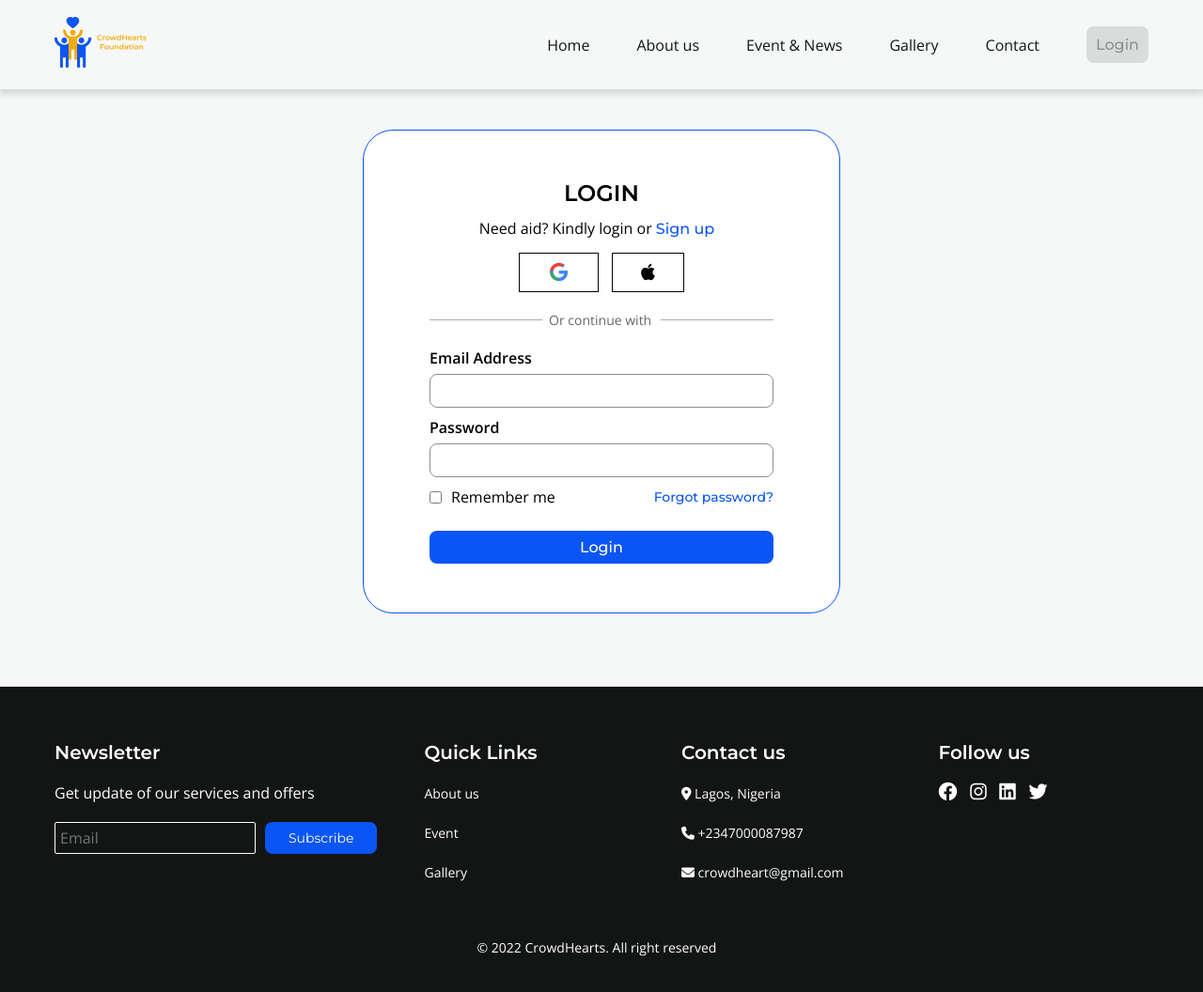
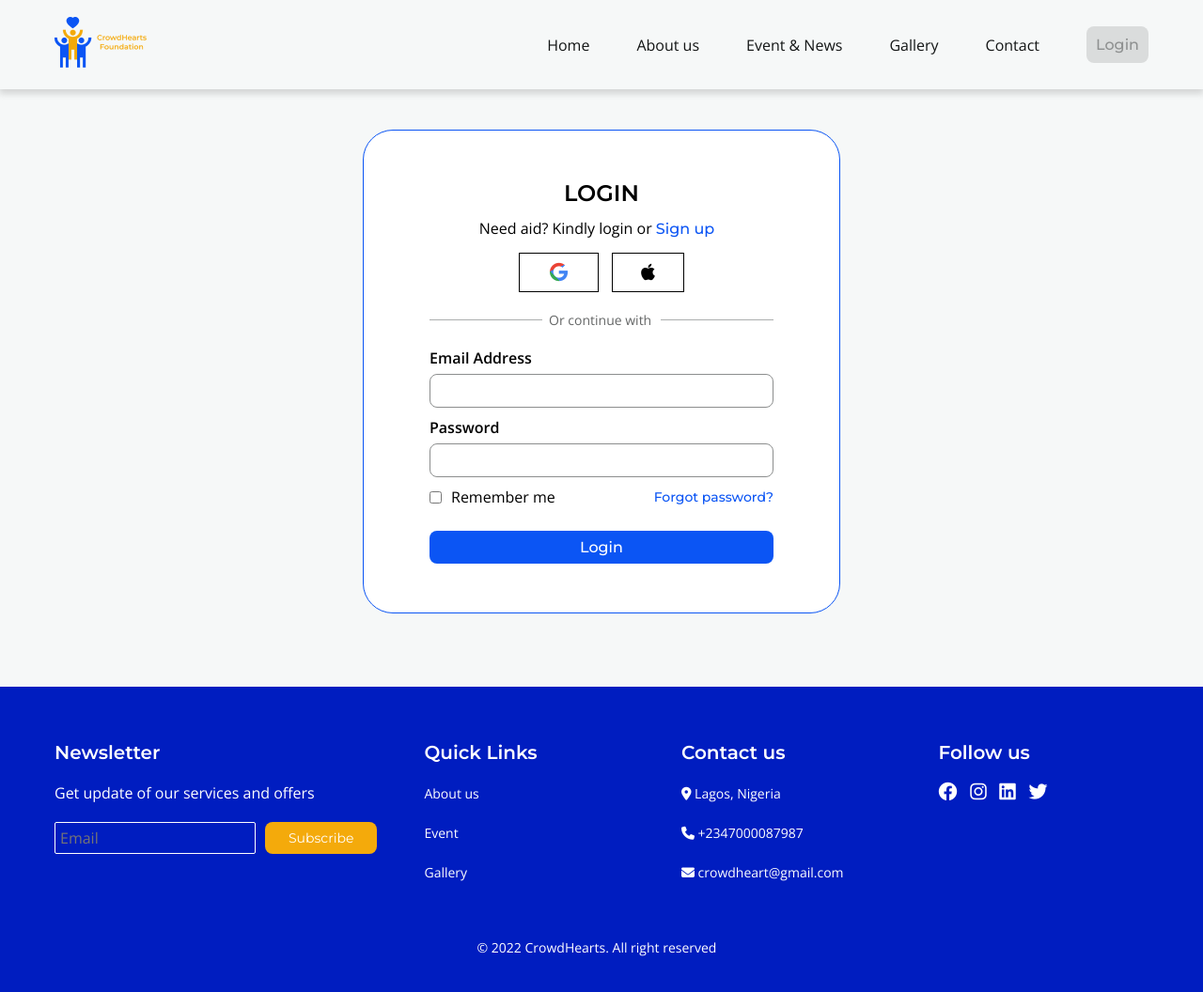
Before and after one commit to DeGuzman7/crowdheart-login-page, a plain HTML site: page index.html in a window 1280 px wide. Shown: the whole page at 94% size. Drawn offline with nearby package versions, Linux system fonts and the light colour scheme.

Commit message:
modified

```diff
--- a/style.css
+++ b/style.css
@@ -294,7 +294,7 @@ input:focus {
 /* FOOTER SECTION */
 .chinedu-footer-section{
     margin-top: 6rem;
-    background: var(--footer-color);
+    background: var(--second-color);
     color: var(--white);
     padding: 2rem;
     max-width: 100%;
@@ -322,7 +322,7 @@ input:focus {
 }
 .email-for-newsletter
  form input{
-    background: var(--footer-color);
+    background: transparent;
     border: 1px solid var(--white);
     padding: 0.5rem;
     color: var(--white);
@@ -331,7 +331,7 @@ input:focus {
 }
 .email-for-newsletter
 .submit-button{
-    background: var(--primary-color);
+    background: var(--secondary-color);
     border: none;
     color: var(--white);
     padding: 0.8rem 2.5rem;
```
